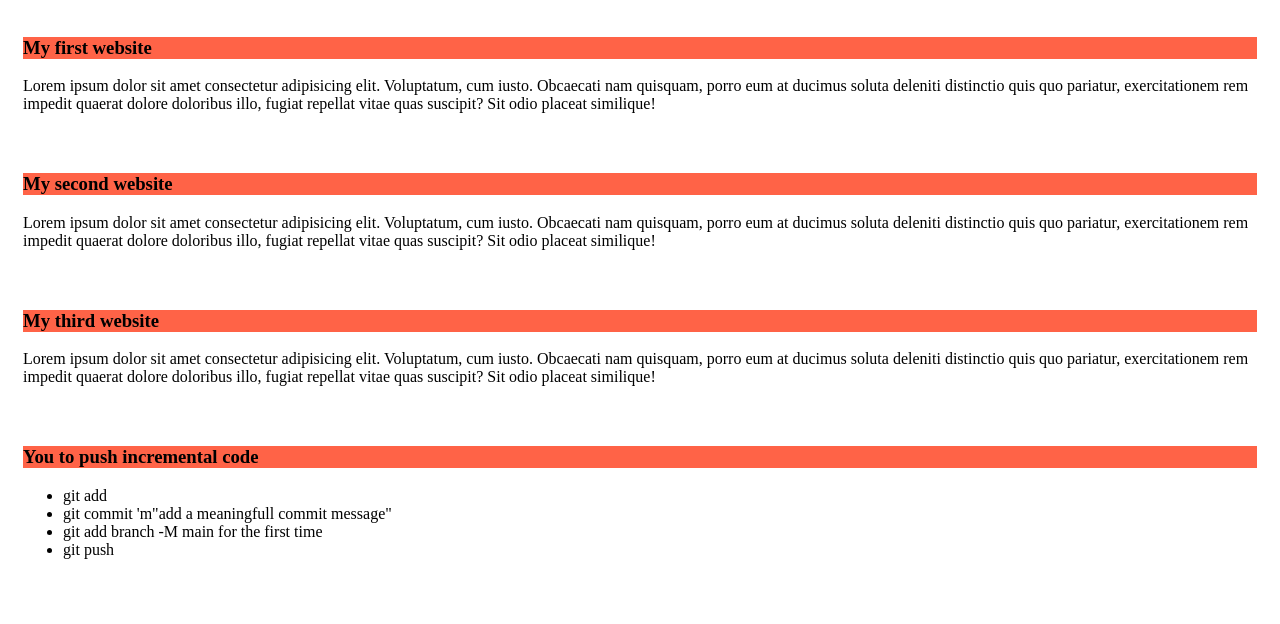
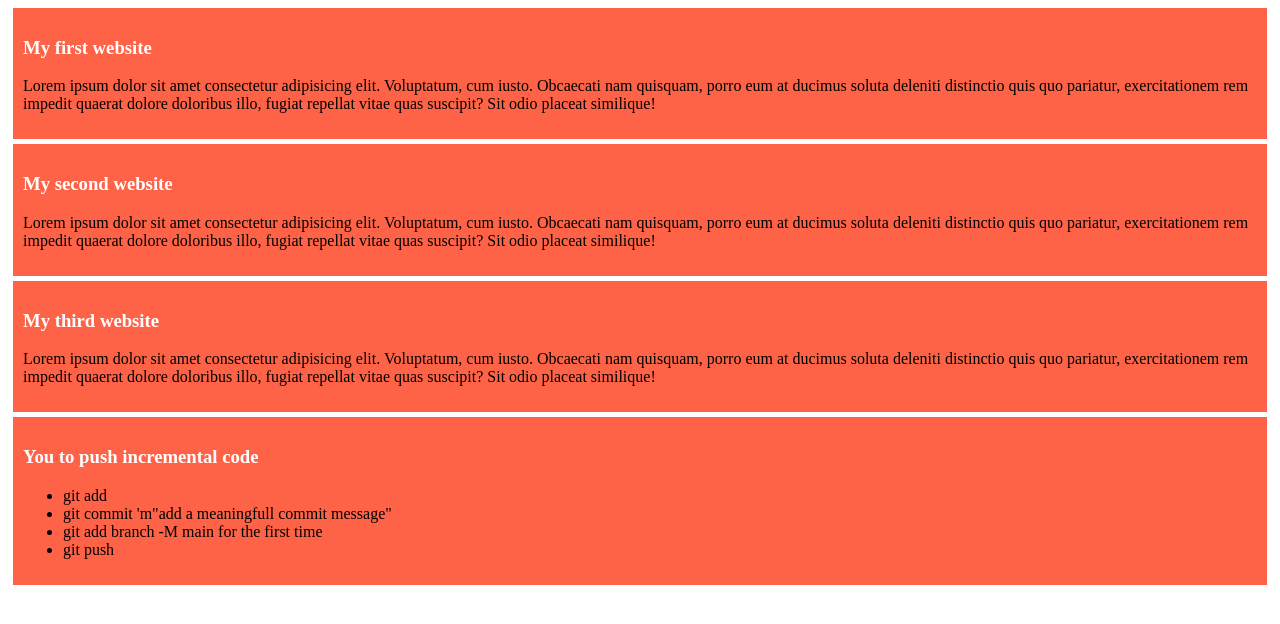
Before and after one commit to jahidrony037/my-first-github-repo, a plain HTML site: page index.html in a window 1280 px wide. Drawn offline with Linux system fonts and the light colour scheme.

Commit message:
background color added

```diff
--- a/styles/style.css
+++ b/styles/style.css
@@ -1,7 +1,9 @@
 div {
   padding: 10px;
   margin: 5px;
+  background-color: tomato;
 }
 h3 {
   background-color: tomato;
+  color: white;
 }
```
